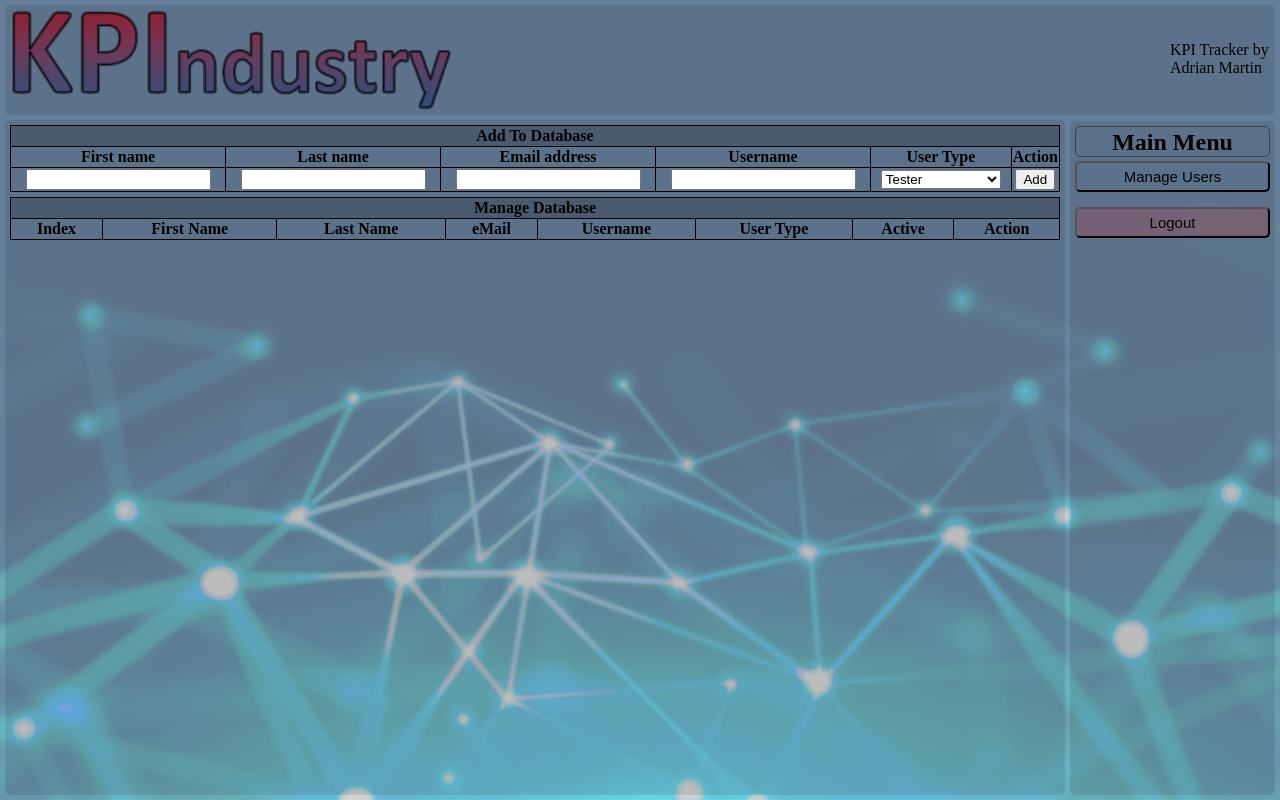
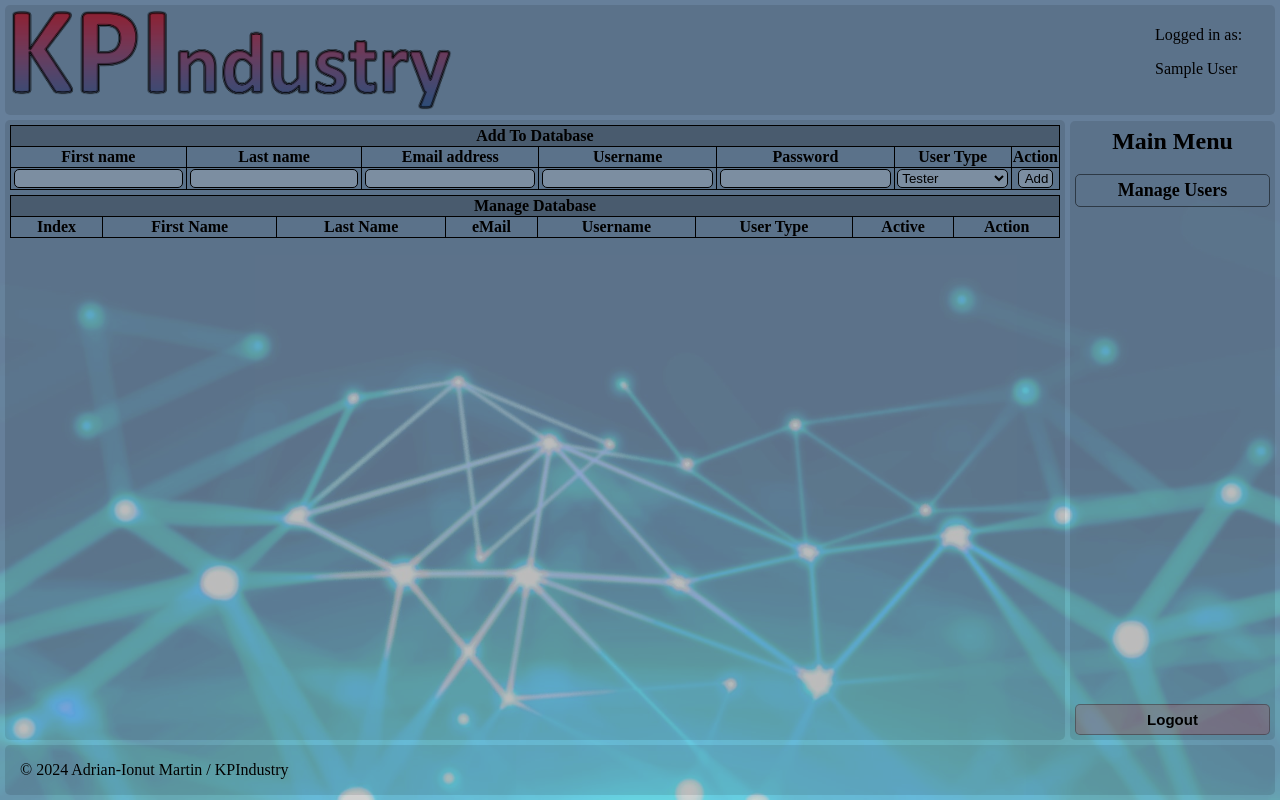
Before and after one commit to MartinAdrian/KPIndustry, a Django app: page /KPIndustry/manage-users/ in a window 1280 px wide. Run offline with Django 5.2, Linux system fonts and the light colour scheme; the visitor is signed in with stand-in values (Sample User, id 1); data comes from the database, SQL or seed files in the repository; lists and menus that the app fills with data are empty.

Commit message:
Progress

```diff
--- a/MyProject/KPITracker/models.py
+++ b/MyProject/KPITracker/models.py
@@ -1,10 +1,15 @@
+from django.contrib.auth.hashers import make_password
 from django.contrib.auth.models import User
 from django.db import models
 
 
 class UserList(User):
 
-    UserType = models.CharField("User Type", max_length=100)
+    user_type = models.CharField("User Type", max_length=100)
+
+    def save(self, *args, **kwargs):
+        self.password = make_password(self.password)
+        super(UserList, self).save(*args, **kwargs)
 
     def __str__(self):
         return f"{self.first_name} {self.last_name}:\neMail: {self.email}\nType: {self.UserType}"
--- a/MyProject/KPITracker/urls.py
+++ b/MyProject/KPITracker/urls.py
@@ -9,5 +9,6 @@ urlpatterns = [
     path("", LoginView.as_view(template_name="registration/login.html"), name="login"),
     path("home/", views.HomeView.as_view(), name="homepage"),
     path("manage-users/", views.CreateUserView.as_view(), name="manage-users"),
-    path("manage-users/", views.UserView.as_view(), name="manage-users"),
+    path("<int:pk>/deactivate", views.deactivate_user, name="deactivate-user"),
+    path("<int:pk>/reactivate", views.reactivate_user, name="reactivate-user"),
 ]
--- a/MyProject/KPITracker/views.py
+++ b/MyProject/KPITracker/views.py
@@ -1,8 +1,9 @@
 from django import forms
+from django.contrib.auth.decorators import login_required
 from django.contrib.auth.mixins import LoginRequiredMixin
 from django.views.generic import ListView, CreateView, UpdateView
 from django.urls import reverse
-from django.shortcuts import render
+from django.shortcuts import render, redirect
 from .models import UserList
 
 class HomeView(LoginRequiredMixin, ListView):
@@ -11,16 +12,10 @@ class HomeView(LoginRequiredMixin, ListView):
     template_name = "homepage.html"
 
 
-class UserView(LoginRequiredMixin, ListView):
-
-    model = UserList
-    template_name = "KPITracker/userIndex.html"
-
-
 class CreateUserView(LoginRequiredMixin, CreateView):
 
     model = UserList
-    fields = ["first_name", "last_name", "email", "username", "UserType"]
+    fields = ["first_name", "last_name", "email", "username", "password", "user_type"]
     template_name = "KPITracker/userIndex.html"
 
     def get_context_data(self, **kwargs):
@@ -29,10 +24,24 @@ class CreateUserView(LoginRequiredMixin, CreateView):
         return context
 
     def get_success_url(self):
-        return reverse("KPIndustry:view-users")
+        return reverse("KPIndustry:manage-users")
 
 
 class ManageUserView(LoginRequiredMixin, UpdateView):
 
     model = UserList
     template_name = "KPITracker/userIndex.html"
+
+
+@login_required
+def deactivate_user(request, pk):
+    UserList.objects.filter(id=pk).update(is_active=False)
+
+    return redirect("KPIndustry:manage-users")
+
+
+@login_required
+def reactivate_user(request, pk):
+    UserList.objects.filter(id=pk).update(is_active=True)
+
+    return redirect("KPIndustry:manage-users")
--- a/MyProject/static/style.css
+++ b/MyProject/static/style.css
@@ -3,22 +3,22 @@
 body {
   margin: 0;
   padding: 0;
-}
-
-.background-img {
-  width: 100%;
-  height: 100%;
-  position: fixed;
-  bottom: 0;
-  top: 0;
-  left: 0;
-  right: 0;
   background-image: url("background.jpg");
   background-color: rgba(255,255,255,0.4);
   background-blend-mode: lighten;
   background-attachment: fixed;
   background-repeat: no-repeat;
   background-size: cover;
+}
+
+.background-img {
+  width: 100%;
+  height: calc(100% - 55px);
+  position: fixed;
+  bottom: 0;
+  top: 0;
+  left: 0;
+  right: 0;
   padding: 5px;
 }
 
@@ -58,10 +58,12 @@ th, td {
 }
 
 .banner2 {
-  width: 100px;
-  position: relative;
+  width: 125px;
   left: calc(100% - 100px);
-  top: -85px;
+  position: fixed;
+  top: 10px;
+  left: calc(100% - 125px);
+  text-weight: bold;
 }
 
 .menu-area {
@@ -80,38 +82,164 @@ th, td {
   position: relative;
   top: 5px;
   text-align: center;
-  border: 1px solid rgba(0,0,0,0.4);
-  border-radius: 5px;
   padding-top: 2px;
   font-weight: bold;
   font-size: 24px;
 }
 
 .edit-btn {
+    background-color: rgba(255, 174, 0, 0.2);
+    display: block;
+    color: black;
+    text-decoration: none;
+}
+
+.edit-btn:hover,
+.edit-btn:focus {
     background-color: rgba(255, 174, 0, 0.4);
+    text-decoration: underline;
 }
 
 .deactivate-btn {
+    background-color: rgba(255, 4, 0, 0.2);
+    display: block;
+    color: black;
+    text-decoration: none;
+}
+
+.deactivate-btn:hover,
+.deactivate-btn:focus {
     background-color: rgba(255, 4, 0, 0.4);
+    text-decoration: underline;
+}
+
+.reactivate-btn {
+    background-color: rgba(4, 255, 0, 0.2);
+    display: block;
+    color: black;
+    text-decoration: none;
+}
+
+.reactivate-btn:hover,
+.reactivate-btn:focus {
+    background-color: rgba(4, 255, 0, 0.4);
+    text-decoration: underline;
 }
 
 .menu-btn {
     background-color: rgba(0, 0, 0, 0);
     border-radius: 5px;
-    width: 100%;
-    font-size: 15px;
-    padding: 5px
+    border: 1px solid rgba(0,0,0,0.5);
+    width: calc(100% - 2px);
+    height: 31px;
+    font-size: 18px;
+    color: black;
+    text-decoration: none;
+    font-weight: bold;
+    text-align: center;
+    line-height: 31px;
+}
+
+.menu-btn:hover,
+.menu-btn:focus {
+  background-color: rgba(0,0,0,0.2);
+  color: black;
+  text-decoration: underline;
+}
+
+.menu-btn:active {
+  background-color: rgba(255, 255, 255, 0.2);
+  box-shadow: none;
+  color: black;
+  font-size: 18px;
 }
 
 .login {
-    padding-top: 25%;
     max-width: calc(100% - 20px);
     max-height: calc(100% - 135px);
     height: calc(100% - 135px);
 }
 
 .login-area {
+    position: relative;
     width: 200px;
+    height: 100px;
     text-align: center;
-    padding-top: 0px;
+    top: calc(25% - 50px);
+    left: calc(50% - 100px);
 }
+
+.login-text {
+    size: 23px;
+    font-weight: bold;
+    font-size: 25px;
+}
+
+.li-btn {
+    background-color: rgba(0,0,0,0);
+    width: 85px;
+    height: 28px;
+    padding: 3px;
+    font-weight: bold;
+    border: 1px solid rgba(0,0,0,0.2);
+    border-radius: 5px;
+}
+
+.li-btn:hover,
+.li-btn:focus {
+    background-color: rgba(0,0,0,0.2);
+    cursor: pointer;
+    text-decoration: underline;
+}
+
+.lo-btn {
+    width: 195px;
+    border-shadow: none;
+    border: 1px solid rgba(0,0,0,0.3);
+    border-radius: 5px;
+    height: 31px;
+    font-weight: bold;
+    background-color: rgba(255, 0, 0, 0.15);
+    font-size: 15px;
+    position: fixed;
+    bottom: 65px;
+}
+
+.lo-btn:hover,
+.lo-btn:focus {
+    cursor: pointer;
+    background-color: rgba(255, 0, 0, 0.25);
+    text-decoration: underline;
+}
+
+.add-box,
+.choose-box,
+.box-btn {
+    width: calc(100% - 10px);
+    background-color: rgba(255, 255, 255, 0.2);
+    border: 1px solid black;
+    border-radius: 5px;
+}
+
+.add-box:focus,
+.choose-box:focus {
+    border: 1px solid black;
+    border-shadow: none;
+    outline: none;
+}
+
+.box-btn:hover,
+.box-btn:focus {
+    background-color: rgba(255, 255, 255, 0.4);
+    cursor: pointer;
+}
+
+.footer {
+    background-color: rgba(0,0,0,0.1);
+    width: calc(100% - 25px);
+    border-radius: 5px;
+    position: fixed;
+    left: 5px;
+    bottom: 5px;
+    padding-left: 15px;
+}
--- a/MyProject/templates/KPITracker/userIndex.html
+++ b/MyProject/templates/KPITracker/userIndex.html
@@ -6,7 +6,7 @@
     {% csrf_token %}
     <table>
       <tr>
-        <th colspan="6" style="background-color: rgba(0,0,0,0.2)">
+        <th colspan="7" style="background-color: rgba(0,0,0,0.2)">
           Add To Database
         </th>
       </tr>
@@ -18,22 +18,26 @@
       </tr>
       <tr>
         {% for field in form %}
-          {% if field.label != 'User Type' %}
+          {% if field.label == 'User Type' %}
             <td>
-              {{ field }}
-            </td>
-          {% else %}
-            <td>
-              <select name="UserType" class="filter-selectbox">
+              <select class="choose-box" name="user_type" style="width: calc(100% - 3px)" required>
                 <option value="Tester">Tester</option>
                 <option value="Lead Tester">Lead Tester</option>
                 <option value="Project Manager">Project Manager</option>
                 <option value="Administrator">Administrator</option>
               </select>
             </td>
+          {% elif field.label == "Password" %}
+            <td>
+              <input class="form-control add-box" type="password" name="{{ field.html_name }}" required>
+            </td>
+          {% else %}
+            <td>
+              <input class="form-control add-box" type="text" name="{{ field.html_name }}" required>
+            </td>
           {% endif %}
         {% endfor %}
-          <td style="width: 10px"><button type="submit">Add</button></td>
+          <td style="width: 10px"><button class="box-btn" type="submit">Add</button></td>
       </tr>
     </table>
   </form>
@@ -62,18 +66,22 @@
           <td>{{item.last_name}}</td>
           <td>{{item.email}}</td>
           <td>{{item.username}}</td>
-          <td>{{item.UserType}}</td>
+          <td>{{item.user_type}}</td>
           <td>{{item.is_active}}</td>
           <td>
             <table>
               <tr>
-                <td class="edit-btn">
-                  <a class="btn-text" href="*">Edit</a>
+                <td style="padding: 0px">
+                  <a class="edit-btn" href="*">Edit</a>
                 </td>
               </tr>
               <tr>
-                <td class="deactivate-btn">
-                  <a class="btn-text" href="*">Deactivate</a>
+                <td style="padding: 0px">
+                  {% if item.is_active == True %}
+                  <a class="deactivate-btn" href="{% url 'KPIndustry:deactivate-user' item.id %}">Deactivate</a>
+                  {% else %}
+                  <a class="reactivate-btn" href="{% url 'KPIndustry:reactivate-user' item.id %}">Reactivate</a>
+                  {% endif %}
                 </td>
               </tr>
             </table>
--- a/MyProject/templates/base.html
+++ b/MyProject/templates/base.html
@@ -15,11 +15,17 @@
         {% endblock %}
       </div>
       <div class="banner2">
-        <p>KPI Tracker by Adrian Martin</p>
+        {% block banner2 %}
+        {% endblock %}
       </div>
     </div>
     {% block content %}
     {% endblock %}
   </div>
 </body>
+<footer class="footer">
+  <div>
+    <p>© {% now "Y" %} Adrian-Ionut Martin / KPIndustry</p>
+  </div>
+</footer>
 </html>
--- a/MyProject/templates/homepage.html
+++ b/MyProject/templates/homepage.html
@@ -4,8 +4,14 @@
   <a href="{% url 'KPIndustry:homepage' %}"><img src="{% static 'Logo.png' %}" height="100"></a>
 {% endblock %}
 
+{% block banner2 %}
+  {% if request.user.is_authenticated %}
+  <p>Logged in as:</p>
+  <p>{{ request.user.first_name }} {{ request.user.last_name }}</p>
+  {% endif %}
+{% endblock %}
+
 {% block content %}
-
   <div style="padding-top: 5px; height: calc(100% - 5px); width: calc(100% - 20px - 200px)">
     <div class="content-area">
       {% block content2 %}
@@ -17,17 +23,14 @@
   </div>
   <div class="menu-area">
     <p class="top-text">Main Menu</p>
-    <a href="{% url 'KPIndustry:manage-users' %}">
-      <button class="menu-btn" style="position: relative; top: -15px;">
-        Manage Users
-      </button>
-    </a>
+      <a style="text-decoration: none" href="{% url 'KPIndustry:manage-users' %}">
+        <p class="menu-btn">Manage Users</p>
+      </a>
     <form action="{% url 'KPIndustry:logout' %}" method="post">
       {% csrf_token %}
-      <button class="menu-btn" style="position: relative; top: -100%; background-color: rgba(255, 0, 0, 0.15)" type="submit">
+      <button class="lo-btn" type="submit">
         Logout
       </button>
     </form>
   </div>
-
 {% endblock %}
--- a/MyProject/templates/registration/login.html
+++ b/MyProject/templates/registration/login.html
@@ -11,9 +11,9 @@
     <div class="login-area">
       <form method="post">
         {% csrf_token %}
-        <label>Username<input class="form-control" type="text" name="username"></label>
-        <label>Password<input class="form-control" type="password" name="password"></label>
-        <button type="submit">Login</button>
+        <label class="login-text">Username<input class="form-control" type="text" name="username"></label>
+        <label class="login-text">Password<input class="form-control" type="password" name="password"></label>
+        <button class="li-btn" type="submit">Login</button>
         <span style="color: red">{{ form.non_field_errors }}</span>
       </form>
     </div>
```
Also changed, not shown: MyProject/KPITracker/migrations/0002_rename_usertype_userlist_user_type.py (added).
